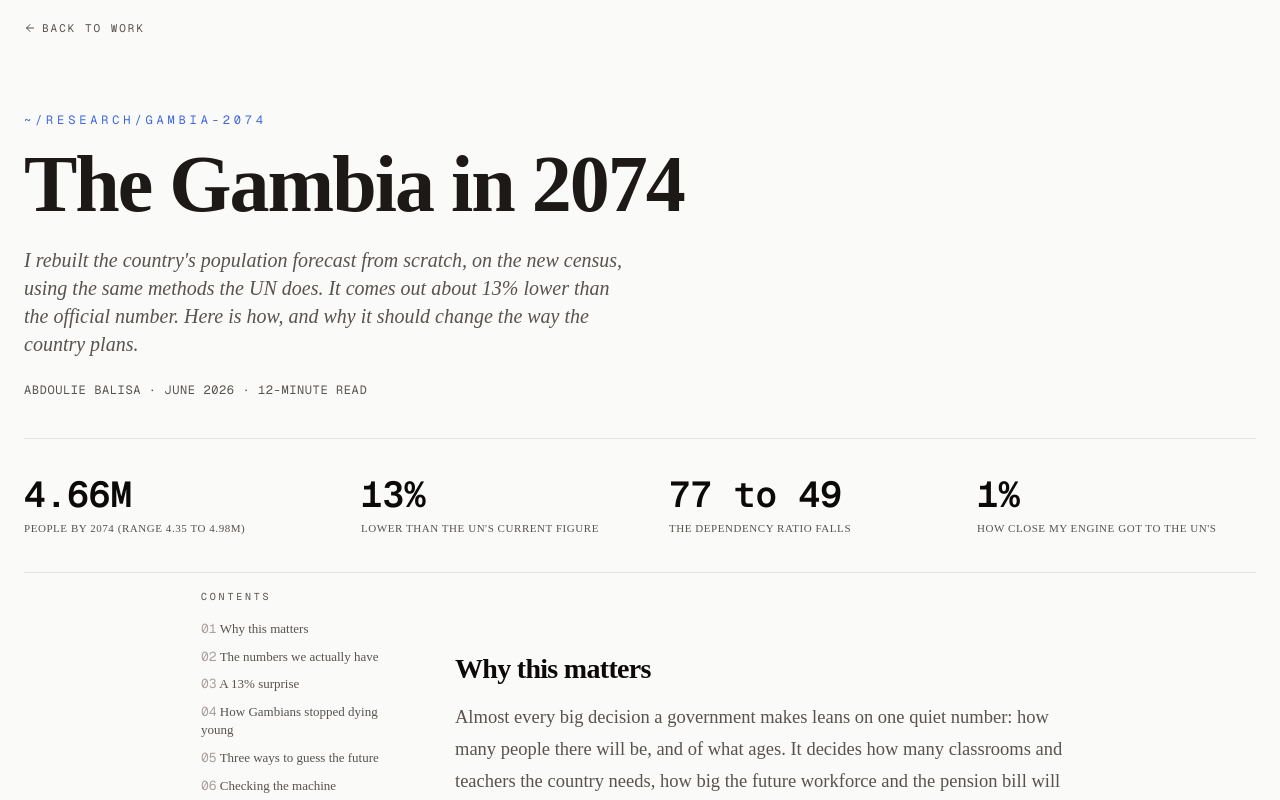
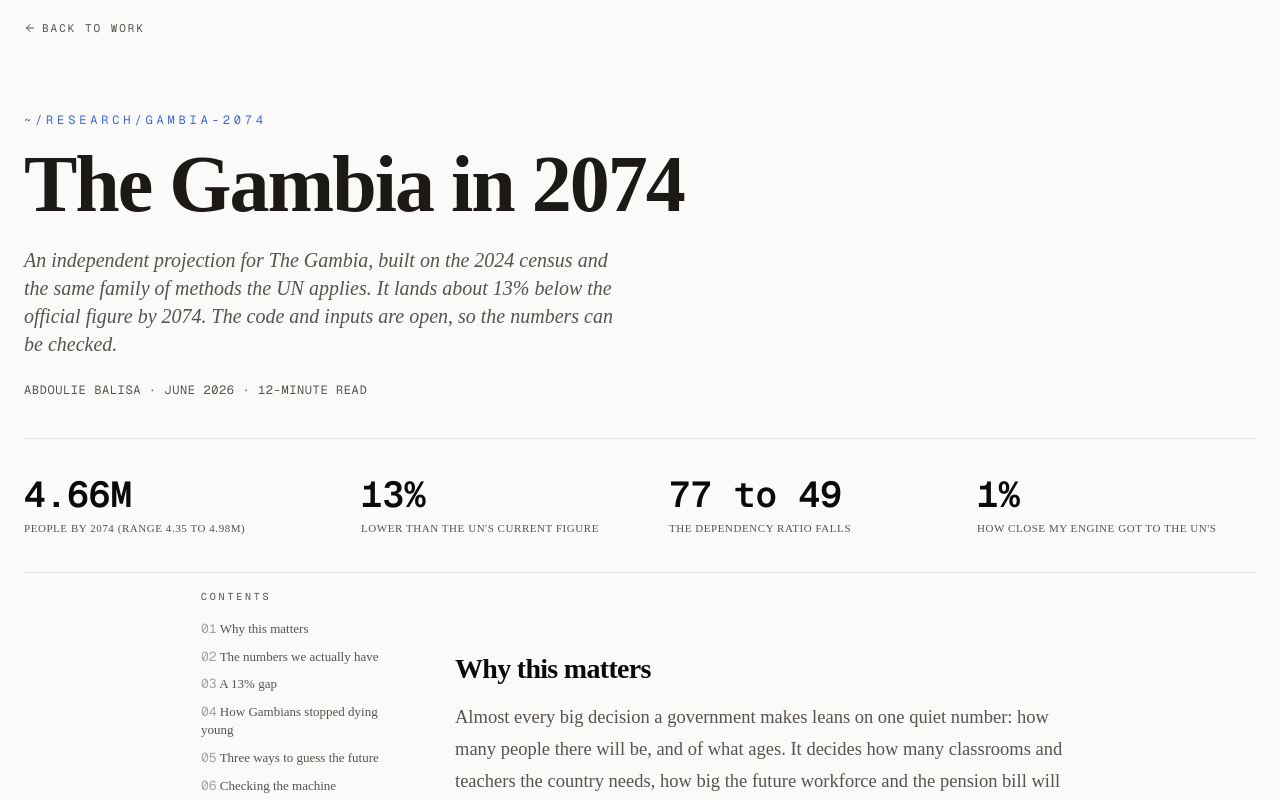
Before and after one commit to Balisa50/Balisa50.github.io, a Next.js app: page /research/gambia-2074 in a window 1280 px wide. Shown: the top 800 px of the page. Built offline with nearby package versions, Linux system fonts and the light colour scheme.

Commit message:
Cut self-praise from the Gambia research article

```diff
--- a/app/research/gambia-2074/page.tsx
+++ b/app/research/gambia-2074/page.tsx
@@ -21,7 +21,7 @@ const REPO = "https://github.com/Balisa50/gambia-population-projection";
 const SECTIONS = [
   ["why", "Why this matters"],
   ["data", "The numbers we actually have"],
-  ["surprise", "A 13% surprise"],
+  ["surprise", "A 13% gap"],
   ["mortality", "How Gambians stopped dying young"],
   ["models", "Three ways to guess the future"],
   ["engine", "Checking the machine"],
@@ -72,9 +72,9 @@ export default function GambiaResearchArticle() {
             The Gambia in 2074
           </h1>
           <p className="mt-5 max-w-[60ch] text-pretty text-lg italic leading-relaxed text-text-secondary md:text-xl">
-            I rebuilt the country&apos;s population forecast from scratch, on the new census,
-            using the same methods the UN does. It comes out about 13% lower than the official
-            number. Here is how, and why it should change the way the country plans.
+            An independent projection for The Gambia, built on the 2024 census and the same
+            family of methods the UN applies. It lands about 13% below the official
+            figure by 2074. The code and inputs are open, so the numbers can be checked.
           </p>
           <p className="mt-6 font-mono text-xs uppercase tracking-wider text-text-secondary">
             Abdoulie Balisa · June 2026 · 12-minute read
@@ -282,10 +282,9 @@ export default function GambiaResearchArticle() {
               Working in the open, on public data, with the methods the UN itself trusts, an independent
               projection puts The Gambia at about 4.7 million people by 2074. That is meaningfully below the
               figure in circulation today, once the new census is taken into account, and the country is
-              heading into a window of falling dependency that is also the run-up to an ageing society. The
-              most important result was not clever. It came from taking the 2024 census seriously and
-              checking every step before believing it. Any plan still anchored to the older UN numbers is
-              worth a second look.
+              heading into a window of falling dependency that is also the run-up to an ageing society. The figure
+              in circulation today was set before the 2024 census. Any plan that still starts from the
+              older numbers now starts from a base that is roughly 13% too high.
             </P>
 
             <nav className="mt-16 flex flex-col gap-4 border-t border-rule pt-8 sm:flex-row sm:flex-wrap sm:items-center sm:gap-x-8">
```
